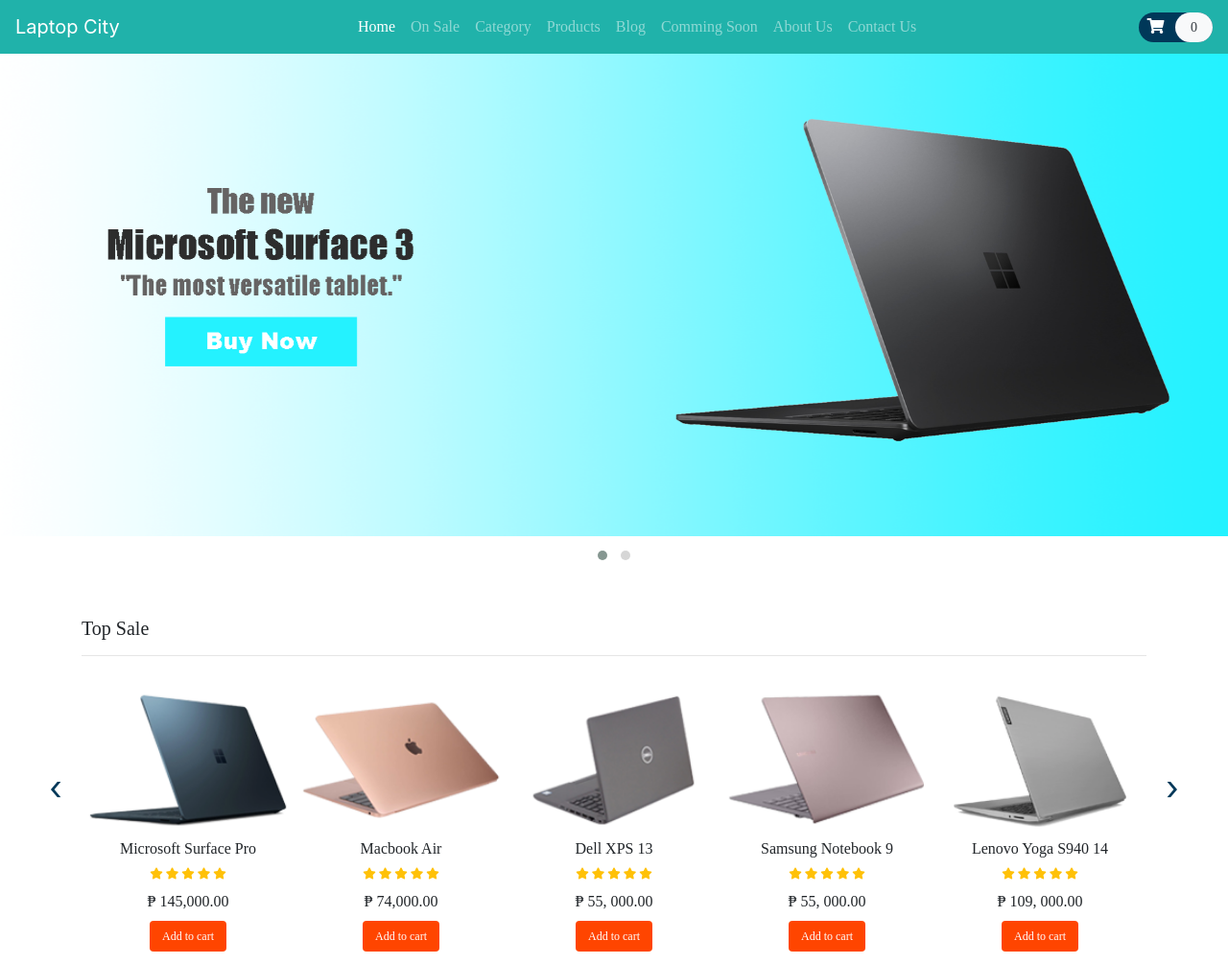
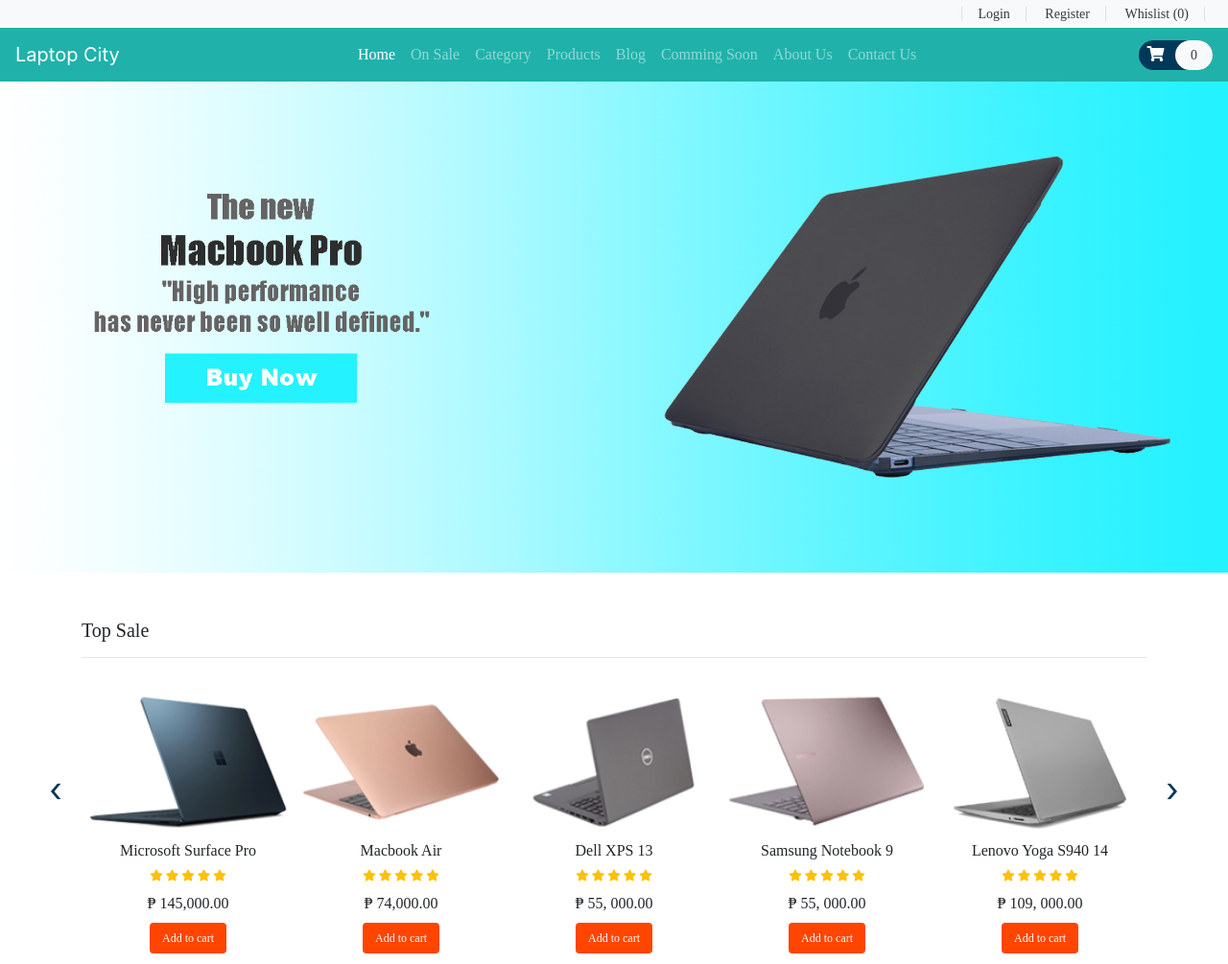
Before and after one commit to orlancastelo/laptopcity, a website: page index.html in a window 1280 px wide. Shown: the top 1005 px of the page at 96% size. Drawn offline with nearby package versions, Linux system fonts and the light colour scheme; a web font is replaced by a local one.

Commit message:
modified banner index.html

```diff
--- a/index.html
+++ b/index.html
@@ -22,19 +22,19 @@
 <body>
 
     <!-- Start Header -->
-    <header id="header">
+    <header id="header" class="fixed-top">
         <div class="strip d-flex justify-content-between px-4 py-1 bg-light">
-            <p class="font-rale font-size-12 text-black-50 m-0"></p>
+                <p class="font-rale font-size-12 text-black-50 m-0"></p>
 
-            <div class="font-rale font-size-12">
-                <a href="login.html" class="px-3 border-right border-left text-dark">Login</a>
-                <a href="register.html" class="px-3 border-right text-dark">Register</a>
-                <a href="#" class="px-3 border-right text-dark">Whislist(0)</a>
-            </div>
+                <div class="font-rale font-size-14">
+                    <a href="#" class="signin px-3 border-right border-left text-dark">Login</a>
+                    <a href="#" class="px-3 border-right text-dark">Register</a>
+                    <a href="#" class="px-3 border-right text-dark">Whislist (0)</a>
+                </div>
         </div>
 
         <!-- Start Navigation Bar -->
-        <nav class="navbar navbar-expand-lg navbar-dark color-second-bg fixed-top">
+        <nav class="navbar navbar-expand-lg navbar-dark color-second-bg">
             <a class="navbar-brand" href="#">Laptop City</a>
             <button class="navbar-toggler" type="button" data-toggle="collapse" data-target="#navbarNav" aria-controls="navbarNav" aria-expanded="false" aria-label="Toggle navigation">
               <span class="navbar-toggler-icon"></span>
@@ -74,42 +74,23 @@
               </form>
             </div>
         </nav>
-          <!-- End Navigation Bar -->
+        <!-- End Navigation Bar -->
+
     </header>
     <!-- End Header -->
 
-    <!-- JQuery script for loading data into div -->
-    <!-- <script>
-        $.get('content.html')
-            .success(function(data) {
-                $('#main-content').html(data);
-        });
-
-        $.get('login.html')
-            .success(function(data) {
-                $(".signin").click(function(){
-                $('#test-content').html(data);
-            });
-        });
-    </script> -->
-
     <!-- Start Main Content -->
-    <main id="main-content">
-        <section id="banner-area">
-            <div class="owl-carousel owl-theme">
-                <div class="item">
-                    <img src="./assets/header-photo1.png" alt="Banner1">
-                </div>
-                <div class="item">
-                    <img src="./assets/header-photo2.png" alt="Banner2">
-                </div>
+    <main id="main-content" class="pt-5">
+        <section id="banner-area" class="pt-3">
+            <div class="item pb-5">
+                <img src="./assets/header-photo2.png" alt="Banner1" class="img-fluid">
             </div>
         </section>
         <!-- End Owl-Carousel-2 -->
 
         <!-- Start Top Sale -->
         <section id="top-sale">
-            <div class="container py-5">
+            <div class="container pb-5">
                 <h4 class="font-rubik font-size-20">Top Sale</h4>
                 <hr>
 
@@ -792,7 +773,7 @@
                             <h5 class="card-title font-size-16">Upcoming Laptops</h5>
                             <img src="./assets/blog/blog1.jpg" alt="card-image" class="card-img-top">
                             <p class="card-text font-size-14 text-black-50 py-1">Lorem ipsum dolor sit amet, consectetur adipisicing elit. Doloribus pariatur sed odio dignissimos veritatis eius quidem voluptatum enim laudantium excepturi!</p>
-                            <a href="#" class="color-second text-left">Go somewhere</a>
+                            <a href="#" class="color-second text-left">Read this article</a>
                         </div>
                     </div>
                     <div class="item">
@@ -800,7 +781,7 @@
                             <h5 class="card-title font-size-16">Latest on Social Media</h5>
                             <img src="./assets/blog/blog2.jpg" alt="card-image" class="card-img-top">
                             <p class="card-text font-size-14 text-black-50 py-1">Lorem ipsum dolor sit amet, consectetur adipisicing elit. Doloribus pariatur sed odio dignissimos veritatis eius quidem voluptatum enim laudantium excepturi!</p>
-                            <a href="#" class="color-second text-left">Go somewhere</a>
+                            <a href="#" class="color-second text-left">Read this article</a>
                         </div>
                     </div>
                     <div class="item">
@@ -808,7 +789,7 @@
                             <h5 class="card-title font-size-16">Latest on Wed Development</h5>
                             <img src="./assets/blog/blog3.jpg" alt="card-image" class="card-img-top">
                             <p class="card-text font-size-14 text-black-50 py-1">Lorem ipsum dolor sit amet, consectetur adipisicing elit. Doloribus pariatur sed odio dignissimos veritatis eius quidem voluptatum enim laudantium excepturi!</p>
-                            <a href="#" class="color-second text-left">Go somewhere</a>
+                            <a href="#" class="color-second text-left">Read this article</a>
                         </div>
                     </div>
                 </div>
```
